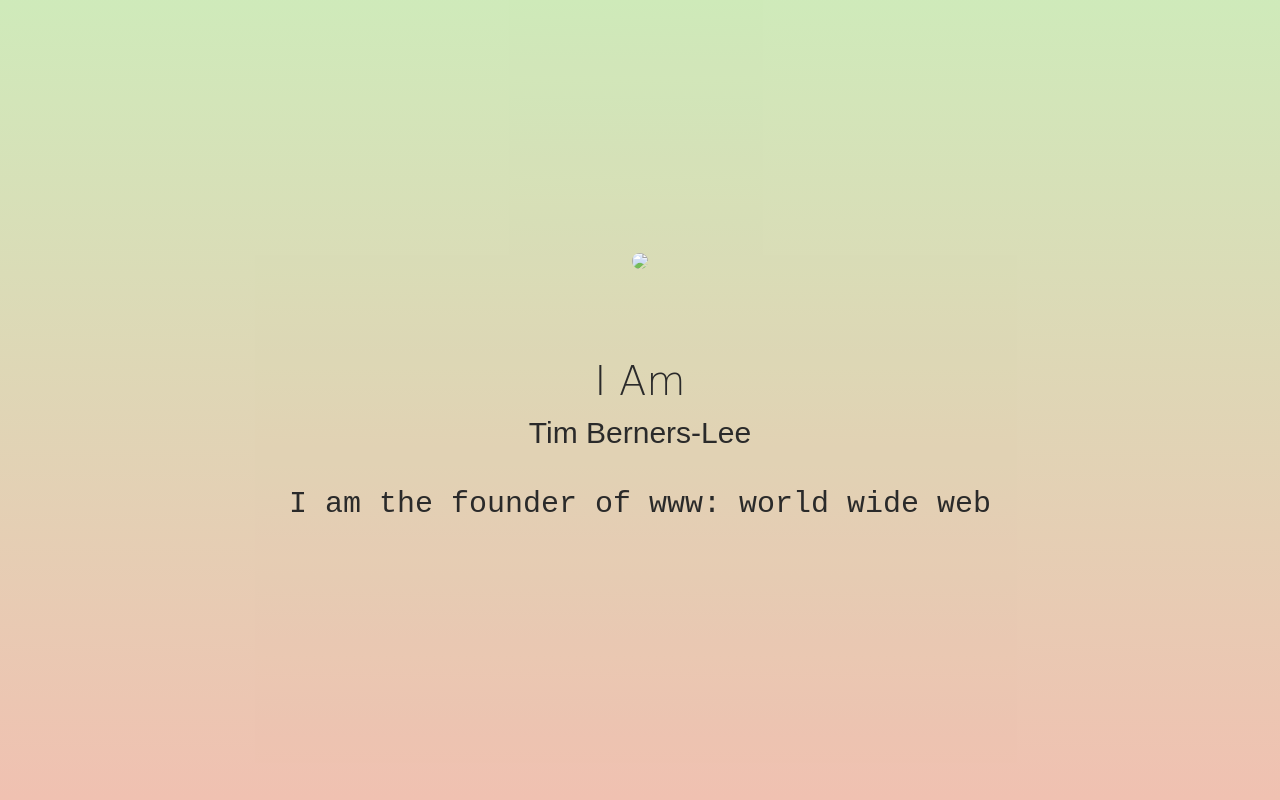
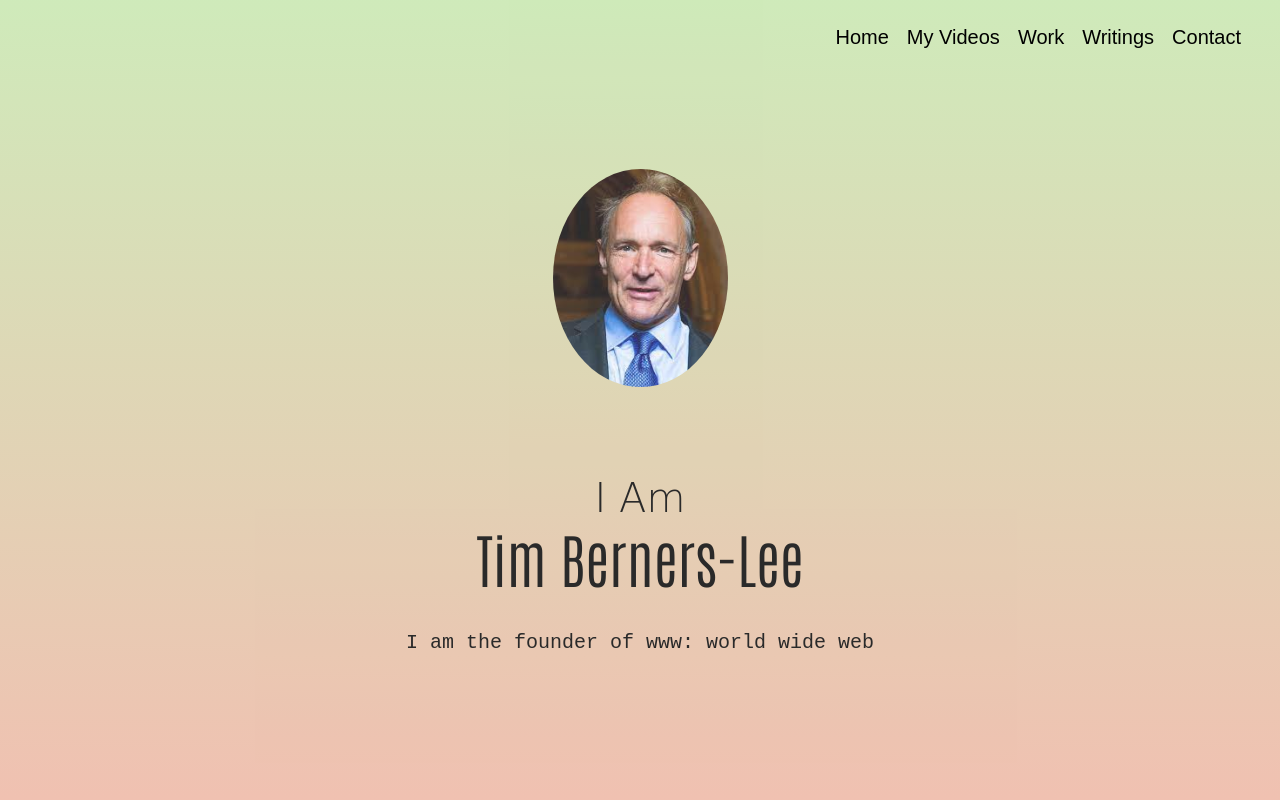
Before and after one commit to vihabhattad/Tim-Berners-Lee-Web, a plain HTML site: page index.html in a window 1280 px wide. Shown: the top 800 px of the page. Drawn offline with Linux system fonts and the light colour scheme.

Commit message:
Add files via upload

```diff
--- a/index.html
+++ b/index.html
@@ -4,12 +4,20 @@
 <head>
     <title> Sir Tim Berners-Lee</title>
     <link rel="stylesheet" href="style.css">
+    <link href="https://fonts.googleapis.com/css2?family=Antonio:wght@200&display=swap" rel="stylesheet">
 </head>
 
 <body>
+    <ul class="menu">
+    <li class="links"> Home </li>
+     <li class="links"> My Videos </li>
+     <li class="links"> Work </li>
+      <li class="links"> Writings </li>
+       <li class="links"> Contact </li>
+    </ul>
     <section id="Welcome">
         <div class="parallax-inner">
-            <img src="Tim%2520Berneers%2520Lee/download.jfif" class="profile">
+            <img src= "download.jfif" class="profile" >
             <h1>I Am <br><span id="name">Tim Berners-Lee</span></h1>
             <h2> I am the founder of www: world wide web</h2>
         </div>
--- a/style.css
+++ b/style.css
@@ -7,10 +7,10 @@
 width: 175px;
 margin-bottom: 50px;
 border-radius: 50%;
+margin-top: 40px;
 }
 #Welcome{
 position: absolute;
-overflow: hidden;
 height: 800px;
 color: black;
 left: 0;
@@ -22,6 +22,7 @@
 display: table;
 width: 100%;
 height: 100%;
+z-index:9;
 }
 h1{
 font-size: 40px;
@@ -30,12 +31,12 @@
 font-weight: 300;
 }
 #name{
-font-size: 30px;
+font-size: 59px;
 line-height: 1.2;
-font-family: sans-serif;
+font-family: 'Antonio', sans-serif;
 }
 h2{
-font-size: 30px;
+font-size: 20px;
 line-height: 1.2;
 font-family: monospace;
 font-weight: 300;
@@ -63,3 +64,24 @@
 text-align: center;
 vertical-align: middle;
 }
+.menu{
+list-style: none;
+font-family: sans-serif;
+position: absolute;
+top: 10px;
+right: 30px;
+cursor: pointer;
+z-index: 10;
+}
+.links{
+float: left;
+color: black;
+padding top:5 px;
+padding-left: 9px;
+padding-right: 9px;
+padding-bottom: 5px;
+font-family: fantasy;
+font-size: 20px;
+}.links:hover{
+background-color: burlywood;
+}
```
